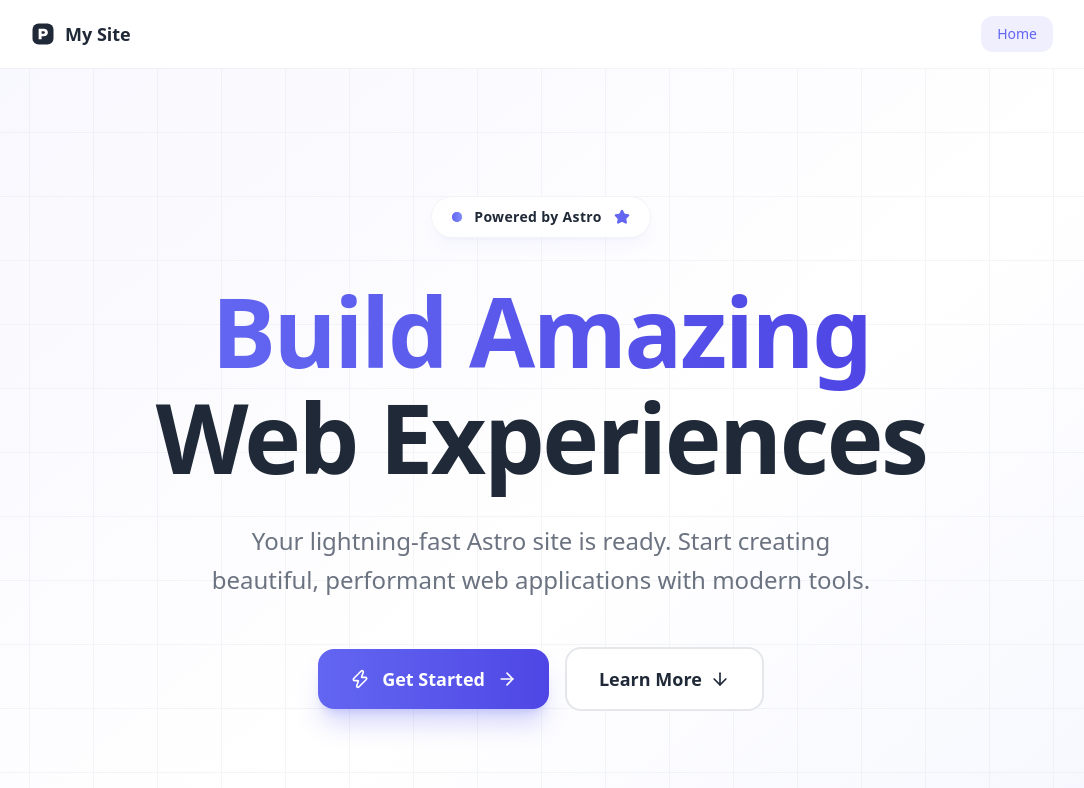
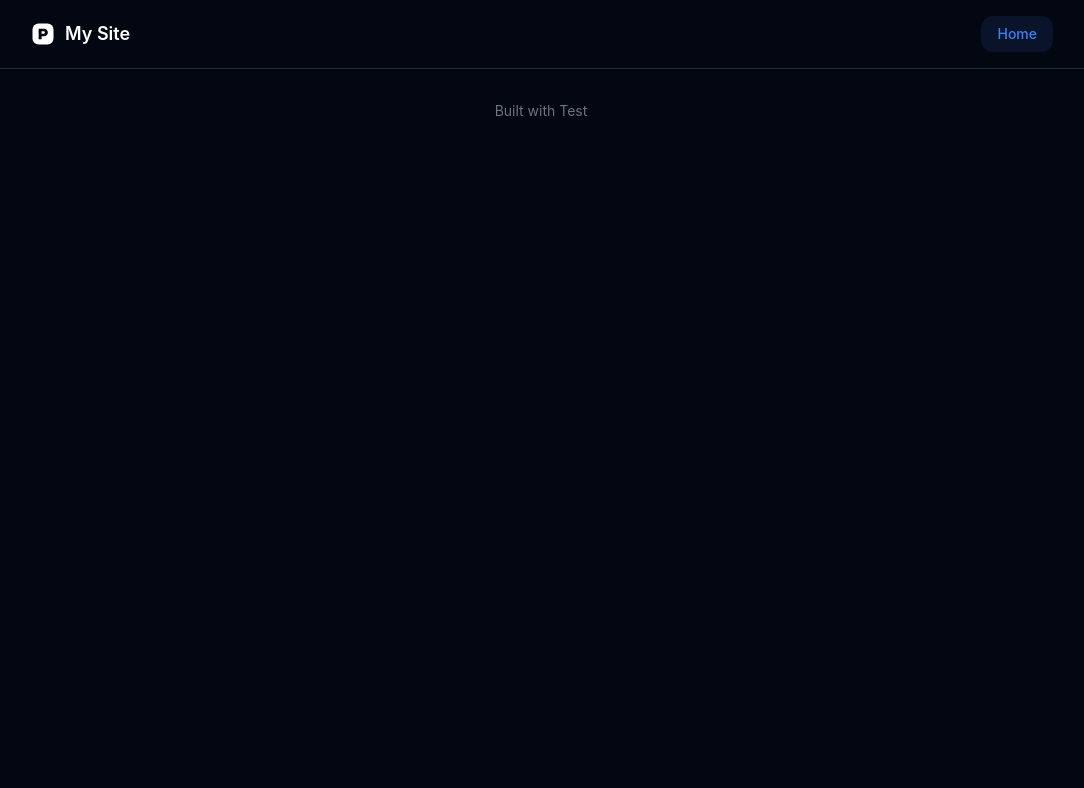
Before and after one commit to wpdb/Test, an Astro site: page / in a window 1280 px wide. Shown: the top 788 px of the page, without its empty margins (99-1183 px from the left). Built offline with nearby package versions, Linux system fonts and the light colour scheme; Astro itself is replaced by a stand-in of ours.

Commit message:
Deleted Main content (index.astro)

```diff
--- a/astro.config.mjs
+++ b/astro.config.mjs
@@ -34,13 +34,10 @@ export default defineConfig({
         // Note: vite.server.headers only applies to dev server, not production builds
         'Content-Security-Policy': "frame-ancestors *",
       },
-      allowedHosts: ['localhost', '.fly.dev'],
-      cors: { origin: /^https?:\/\/(localhost|127\.0\.0\.1)(:\d+)?$/ },
-      hmr: {
-        clientPort: 443,
-        protocol: 'wss',
-      },
       watch: {
+
+        usePolling: true,
+        interval: 100,
         ignored: ['**/node_modules/**', '**/.git/**', '**/dist/**', '**/.output/**'],
       },
     },
--- a/src/components/Footer.astro
+++ b/src/components/Footer.astro
@@ -9,7 +9,7 @@ const { class: className } = Astro.props;
 <footer class:list={["px-4 py-8 border-t border-outline-light", className]}>
     <div class="max-w-5xl mx-auto text-center">
         <p class="text-sm text-content-lighter">
-            Built with PhantomWP
+            Built with Test
         </p>
     </div>
 </footer>
--- a/src/pages/index.astro
+++ b/src/pages/index.astro
@@ -6,21 +6,12 @@ import Section from '@/components/Section.astro';
 import Hero from '@/components/Hero.astro';
 import Features from '@/components/Features.astro';
 import CTASection from '@/components/CTASection.astro';
+import BackgroundImage from '@/components/BackgroundImage.astro';
 ---
 
 <BaseLayout title="Home">
   <Header />
 
-  <main id="main-content">
-    <!-- Hero Section -->
-    <Hero />
-
-    <!-- Features Section -->
-    <Features />
-
-    <!-- CTA Section -->
-    <CTASection />
-  </main>
 
   <Footer />
 </BaseLayout>
--- a/src/styles/theme.css
+++ b/src/styles/theme.css
@@ -1,69 +1,191 @@
 /*
  * ============================================================
- * THEME TOKENS - Generated based on selected theme
+ * THEME TOKENS - Generated by Site Style
  * ============================================================
  *
  * Using Tailwind v4 @theme directive for design tokens.
  * This creates utility classes like:
  *   bg-primary, bg-secondary, bg-surface, text-content, border-outline, etc.
  *
- * Theme Studio reads and writes this file. Edit token values here
- * when changing the project theme.
+ * Site Style reads and writes this file. Edit token values here
+ * when changing the project theme, and do not add component styles here.
+ *
  * Use theme_child.css only for explicit overrides that should live
- * outside Theme Studio.
+ * outside Site Style.
  * ============================================================
  */
 
 @theme {
---color-primary: #6366f1;
-        --color-primary-dark: #4f46e5;
-        --color-primary-light: #818cf8;
+  /* Primary Colors - bg-primary, text-primary, border-primary, etc. */
+  --color-primary: #3b82f6;
+  --color-primary-dark: #2369d9;
+  --color-primary-light: #5ca3ff;
+
+  /* Secondary Colors - bg-secondary, text-secondary, border-secondary, etc. */
   --color-secondary: #8b5cf6;
-        --color-secondary-dark: #7c3aed;
-        --color-secondary-light: #a78bfa;
-        --color-accent: #06b6d4;
-        --color-accent-dark: #0891b2;
-        --color-accent-light: #22d3ee;
+  --color-secondary-dark: #7442d8;
+  --color-secondary-light: #a87eff;
+
+  /* Accent Colors - bg-accent, text-accent (highlights, links, badges) */
+  --color-accent: #a855f7;
+  --color-accent-dark: #8f3ada;
+  --color-accent-light: #c778ff;
+
+  /* On-* Colors - text-on-primary/secondary/accent for text on a colored fill */
   --color-on-primary: #ffffff;
   --color-on-secondary: #ffffff;
   --color-on-accent: #ffffff;
-        --color-surface: #ffffff;
-        --color-surface-alt: #f9fafb;
-        --color-surface-hover: #f3f4f6;
-        --color-content: #1f2937;
-        --color-content-light: #6b7280;
-        --color-content-lighter: #9ca3af;
-        --color-outline: #e5e7eb;
-        --color-outline-light: #f3f4f6;
+
+  /* Surface Colors - bg-surface, bg-surface-alt, bg-surface-hover */
+  --color-surface: #030712;
+  --color-surface-alt: #111827;
+  --color-surface-hover: #1f2937;
+
+  /* Content Colors - text-content, text-content-light, text-content-lighter */
+  --color-content: #ffffff;
+  --color-content-light: #9ca3af;
+  --color-content-lighter: #6b7280;
+
+  /* Outline Colors - border-outline, border-outline-light */
+  --color-outline: #374151;
+  --color-outline-light: #1f2937;
+
+  /* Status Colors - bg-success, text-error, border-warning, etc. */
   --color-success: #22c55e;
+  --color-warning: #f59e0b;
+  --color-error: #ef4444;
   --color-success-light: #bbf7d0;
-        --color-success-dark: #166534;
-        --color-warning: #f59e0b;
   --color-warning-light: #fef3c7;
-        --color-warning-dark: #92400e;
-        --color-error: #ef4444;
   --color-error-light: #fecaca;
-        --color-error-dark: #991b1b;
   --color-info: #3b82f6;
   --color-info-light: #dbeafe;
-        --color-info-dark: #1e40af;
 
   /* Shadows */
+  --shadow-2xs: 0 1px rgb(0 0 0 / 0.05);
+  --shadow-xs: 0 1px 2px 0 rgb(0 0 0 / 0.05);
   --shadow-sm: 0 1px 2px 0 rgb(0 0 0 / 0.05);
   --shadow-md: 0 4px 6px -1px rgb(0 0 0 / 0.1), 0 2px 4px -2px rgb(0 0 0 / 0.1);
   --shadow-lg: 0 10px 15px -3px rgb(0 0 0 / 0.1), 0 4px 6px -4px rgb(0 0 0 / 0.1);
+  --shadow-xl: 0 20px 25px -5px rgb(0 0 0 / 0.1), 0 8px 10px -6px rgb(0 0 0 / 0.1);
+  --shadow-2xl: 0 25px 50px -12px rgb(0 0 0 / 0.25);
+  --shadow-inner: inset 0 2px 4px 0 rgb(0 0 0 / 0.05);
 
-  /* Border Radius */
+  /* Typography */
+  --font-sans: Inter, system-ui, sans-serif;
+  --font-heading: Inter, system-ui, sans-serif;
+  --font-mono: JetBrains Mono, monospace;
+
+  /* Type scale (--text-*) */
+  --text-xs: 0.75rem;
+  --text-sm: 0.875rem;
+  --text-base: 1rem;
+  --text-lg: 1.125rem;
+  --text-xl: 1.25rem;
+  --text-2xl: 1.5rem;
+  --text-3xl: 1.875rem;
+  --text-4xl: 2.25rem;
+  --text-5xl: 3rem;
+  --text-6xl: 3.75rem;
+  --text-7xl: 4.5rem;
+  --text-8xl: 6rem;
+  --text-9xl: 8rem;
+
+  /* Line heights (--leading-*) */
+  --leading-tight: 1.1;
+  --leading-snug: 1.25;
+  --leading-normal: 1.5;
+  --leading-relaxed: 1.75;
+
+  /* Letter spacing (--tracking-*) */
+  --tracking-tight: -0.02em;
+  --tracking-normal: 0;
+  --tracking-wide: 0.05em;
+
+  /* Font weights (--font-weight-*) */
+  --font-weight-regular: 400;
+  --font-weight-medium: 500;
+  --font-weight-semibold: 600;
+  --font-weight-bold: 700;
+
+  /* Border radius */
+  --radius-xs: 0.125rem;
   --radius-sm: 0.25rem;
   --radius-md: 0.375rem;
   --radius-lg: 0.5rem;
   --radius-xl: 0.75rem;
+  --radius-2xl: 1rem;
+  --radius-3xl: 1.5rem;
+  --radius-4xl: 2rem;
+  --radius-full: 9999px;
 
-  /* Custom Spacing (uses --space-* to avoid conflicting with Tailwind's --spacing-*) */
+  /* Tailwind base spacing unit (drives p-*, gap-*, m-*, ...) */
+  --spacing: 0.25rem;
+
+  /* Custom spacing (--space-*, semantic vocabulary for custom CSS) */
   --space-xs: 0.5rem;
   --space-sm: 0.75rem;
   --space-md: 1rem;
   --space-lg: 1.5rem;
   --space-xl: 2rem;
   --space-2xl: 3rem;
+  --space-3xl: 4rem;
+
+  /* Section widths (--container-*) */
+  --container-3xl: 48rem;
+  --container-5xl: 64rem;
+  --container-7xl: 80rem;
+  --container-prose: 56rem;
+  --container-full: 100%;
+
+  /* Motion - durations (--duration-*) */
+  --duration-fast: 150ms;
+  --duration-normal: 250ms;
+  --duration-slow: 400ms;
+
+  /* Motion - easing curves (--ease-*) */
+  --ease-in: cubic-bezier(0.4, 0, 1, 1);
+  --ease-out: cubic-bezier(0, 0, 0.2, 1);
+  --ease-in-out: cubic-bezier(0.4, 0, 0.2, 1);
+  --ease-spring: cubic-bezier(0.34, 1.56, 0.64, 1);
+
+  /* Breakpoints (--breakpoint-*) */
+  --breakpoint-sm: 640px;
+  --breakpoint-md: 768px;
+  --breakpoint-lg: 1024px;
+  --breakpoint-xl: 1280px;
+  --breakpoint-2xl: 1536px;
+
+  /* Z-index scale (--z-*) */
+  --z-base: 0;
+  --z-dropdown: 10;
+  --z-sticky: 20;
+  --z-overlay: 40;
+  --z-modal: 50;
+  --z-toast: 60;
+
+  /* Opacity scale (--opacity-*) */
+  --opacity-disabled: 0.4;
+  --opacity-muted: 0.6;
+  --opacity-overlay: 0.7;
+
+  /* Border widths (--border-*) */
+  --border-hairline: 0.5px;
+  --border-thin: 1px;
+  --border-thick: 2px;
 }
+
+/*
+ * Typography defaults
+ * Body/content uses --font-sans, headings use --font-heading, and code uses --font-mono.
+ */
+body {
+  font-family: var(--font-sans);
+}
+
+h1, h2, h3, h4, h5, h6 {
+  font-family: var(--font-heading);
+}
+
+code, kbd, samp, pre {
+  font-family: var(--font-mono);
+}
```
Also changed, not shown: .phantomwp/mcp/server.mjs, 2 other files. Lines whose indentation alone changed are shown as unchanged.
